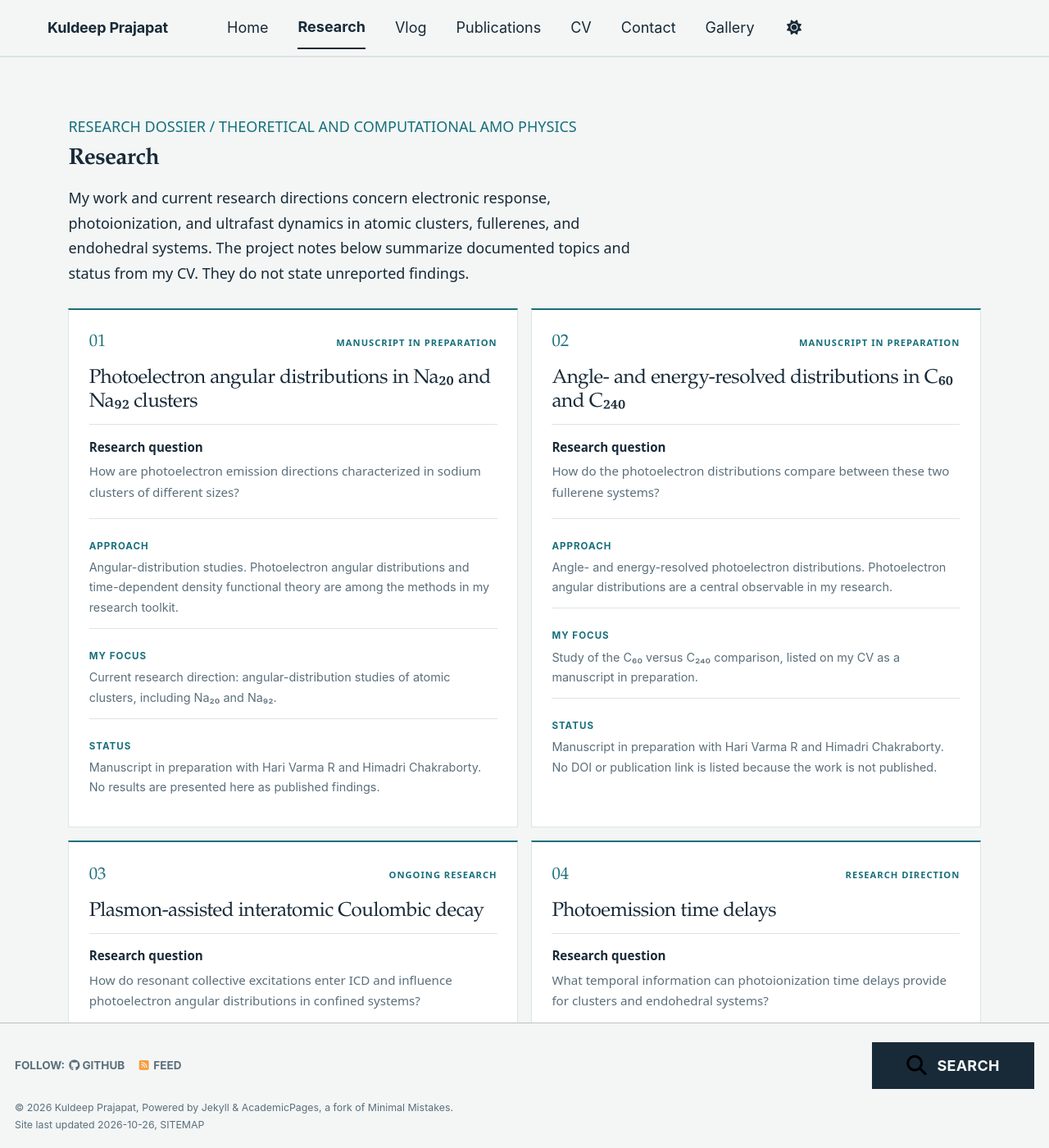
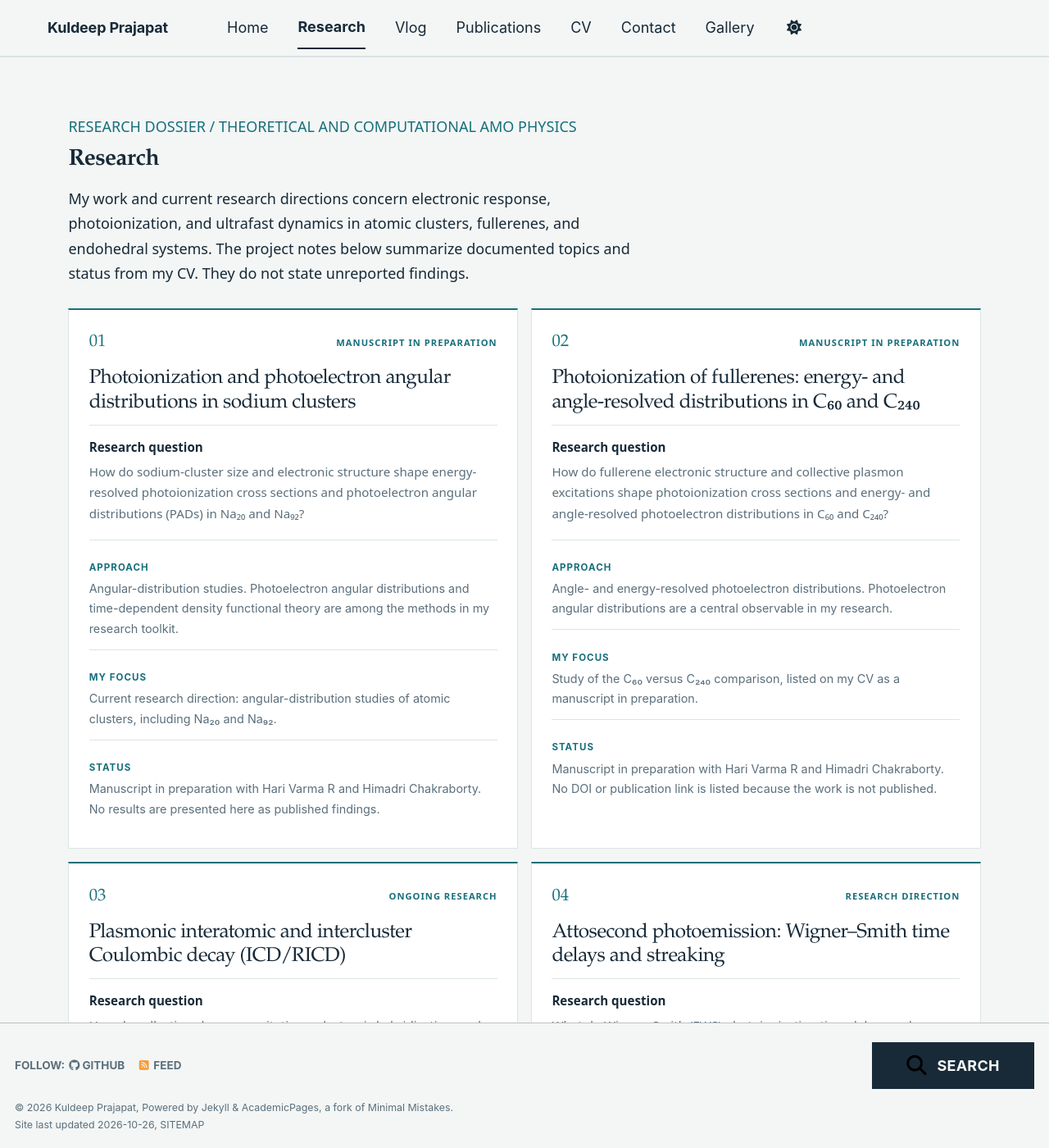
Before and after one commit to PRAJAPAT-KULDEEP/kuldeep-prajapat, a Jekyll site: the page built from _pages/research.md, in a window 1280 px wide and 1400 px high. Shown: the whole window at 82% size. Built offline with Jekyll 4.4.1, drawn with Linux system fonts in a browser that asks for light colours; a style sheet for code colours, icons or effects is not loaded; some of the changed text lies outside the part shown.

Commit message:
Expand research page around cluster photoionization and attosecond keywords

```diff
--- a/_pages/research.md
+++ b/_pages/research.md
@@ -22,8 +22,8 @@ My work and current research directions concern electronic response, photoioniza
 
 <article class="research-card" id="cluster-photoelectron-angular-distributions">
 <div class="research-card__head"><span class="project-index">01</span><span class="status-label">MANUSCRIPT IN PREPARATION</span></div>
-<h2>Photoelectron angular distributions in Na₂₀ and Na₉₂ clusters</h2>
-<p class="project-question"><strong>Research question</strong> How are photoelectron emission directions characterized in sodium clusters of different sizes?</p>
+<h2>Photoionization and photoelectron angular distributions in sodium clusters</h2>
+<p class="project-question"><strong>Research question</strong> How do sodium-cluster size and electronic structure shape energy-resolved photoionization cross sections and photoelectron angular distributions (PADs) in Na₂₀ and Na₉₂?</p>
 <dl class="project-details">
 <div><dt>Approach</dt><dd>Angular-distribution studies. Photoelectron angular distributions and time-dependent density functional theory are among the methods in my research toolkit.</dd></div>
 <div><dt>My focus</dt><dd>Current research direction: angular-distribution studies of atomic clusters, including Na₂₀ and Na₉₂.</dd></div>
@@ -33,8 +33,8 @@ My work and current research directions concern electronic response, photoioniza
 
 <article class="research-card" id="fullerene-photoelectron-distributions">
 <div class="research-card__head"><span class="project-index">02</span><span class="status-label">MANUSCRIPT IN PREPARATION</span></div>
-<h2>Angle- and energy-resolved distributions in C₆₀ and C₂₄₀</h2>
-<p class="project-question"><strong>Research question</strong> How do the photoelectron distributions compare between these two fullerene systems?</p>
+<h2>Photoionization of fullerenes: energy- and angle-resolved distributions in C₆₀ and C₂₄₀</h2>
+<p class="project-question"><strong>Research question</strong> How do fullerene electronic structure and collective plasmon excitations shape photoionization cross sections and energy- and angle-resolved photoelectron distributions in C₆₀ and C₂₄₀?</p>
 <dl class="project-details">
 <div><dt>Approach</dt><dd>Angle- and energy-resolved photoelectron distributions. Photoelectron angular distributions are a central observable in my research.</dd></div>
 <div><dt>My focus</dt><dd>Study of the C₆₀ versus C₂₄₀ comparison, listed on my CV as a manuscript in preparation.</dd></div>
@@ -44,8 +44,8 @@ My work and current research directions concern electronic response, photoioniza
 
 <article class="research-card" id="plasmon-assisted-icd">
 <div class="research-card__head"><span class="project-index">03</span><span class="status-label">ONGOING RESEARCH</span></div>
-<h2>Plasmon-assisted interatomic Coulombic decay</h2>
-<p class="project-question"><strong>Research question</strong> How do resonant collective excitations enter ICD and influence photoelectron angular distributions in confined systems?</p>
+<h2>Plasmonic interatomic and intercluster Coulombic decay (ICD/RICD)</h2>
+<p class="project-question"><strong>Research question</strong> How do collective plasmon excitations, electronic hybridization, and resonant energy transfer influence interatomic Coulombic decay (ICD), resonant ICD (RICD), and photoelectron angular distributions in endohedral and confined systems such as Na₂₀@C₂₄₀?</p>
 <dl class="project-details">
 <div><dt>Approach</dt><dd>Study of resonant plasmonic ICD and photoelectron angular distributions. Methods listed in my CV include TDDFT and PAD analysis.</dd></div>
 <div><dt>My focus</dt><dd>Current directions include Mg@C₆₀ and Ar@C₆₀; a related Na₂₀@C₂₄₀ manuscript is listed as preparing for submission.</dd></div>
@@ -55,8 +55,8 @@ My work and current research directions concern electronic response, photoioniza
 
 <article class="research-card" id="photoemission-time-delays">
 <div class="research-card__head"><span class="project-index">04</span><span class="status-label">RESEARCH DIRECTION</span></div>
-<h2>Photoemission time delays</h2>
-<p class="project-question"><strong>Research question</strong> What temporal information can photoionization time delays provide for clusters and endohedral systems?</p>
+<h2>Attosecond photoemission: Wigner–Smith time delays and streaking</h2>
+<p class="project-question"><strong>Research question</strong> What do Wigner–Smith (EWS) photoionization time delays and streaking time delays reveal about ultrafast electron emission from clusters, fullerenes, and endohedral systems?</p>
 <dl class="project-details">
 <div><dt>Approach</dt><dd>Wigner–Smith photoionization time delays, as listed among my research methods.</dd></div>
 <div><dt>My focus</dt><dd>Attosecond photoemission time delays in metal clusters, fullerenes, and endohedral systems.</dd></div>
@@ -70,7 +70,7 @@ My work and current research directions concern electronic response, photoioniza
 <p class="section-kicker">METHODS AND OBSERVABLES</p>
 <h2 id="methods-title">Connecting electronic response with emission</h2>
 <ul class="interest-tags" aria-label="Research methods">
-<li>Time-dependent density functional theory (TDDFT)</li><li>Photoelectron angular distributions (PADs)</li><li>Wigner–Smith time delays</li><li>Classical-trajectory Monte Carlo (CTMC)</li>
+<li>Density-functional theory (DFT)</li><li>Time-dependent density-functional theory (TDDFT)</li><li>Photoionization cross sections</li><li>Energy- and angle-resolved photoelectron distributions</li><li>Photoelectron angular distributions (PADs)</li><li>Collective plasmon excitations</li><li>Interatomic/intercluster Coulombic decay (ICD/RICD)</li><li>Wigner–Smith (EWS) time delays</li><li>Attosecond streaking time delays</li><li>Classical-trajectory Monte Carlo (CTMC)</li>
 </ul>
 </section>
 
```
